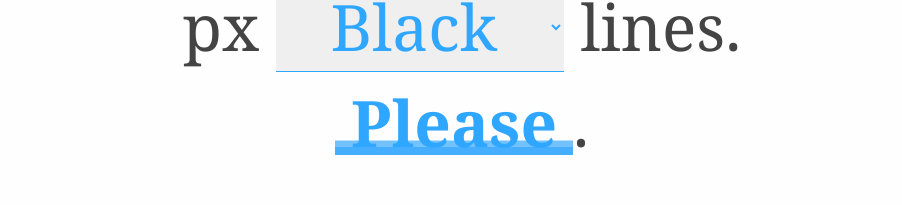
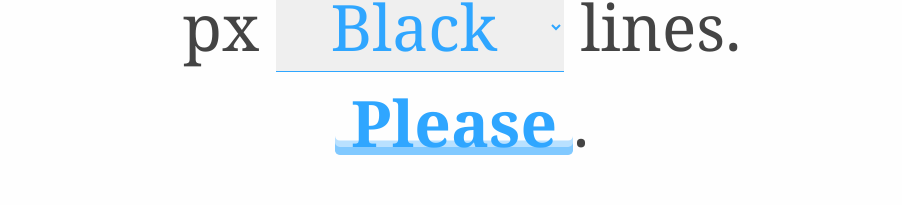
Before and after one commit to leeppolis/grid, a plain HTML site: page docs/index.html in a window 1280 px wide. Shown: the part 907-1112 px from the top of the page, without its empty margins (178-1080 px from the left). Drawn offline with Linux system fonts and the light colour scheme.

Commit message:
Changed html

```diff
--- a/docs/index.html
+++ b/docs/index.html
@@ -79,7 +79,8 @@
     .input button {
       background: transparent;
       border: 0;
-      box-shadow: inset 0 -0.9rem 0 0 #2fa6ffaa, inset 0 -0.5rem 0 0 #2fa6ffaa;
+      border-radius: 0 0 .3rem .3rem;
+      box-shadow: inset 0 -0.9rem 0 0 #2fa6ff55, inset 0 -0.5rem 0 0 #2fa6ff66;
       color: #2fa6ff;
       cursor: pointer;
       font-family: Georgia, 'Times New Roman', Times, serif;
```
